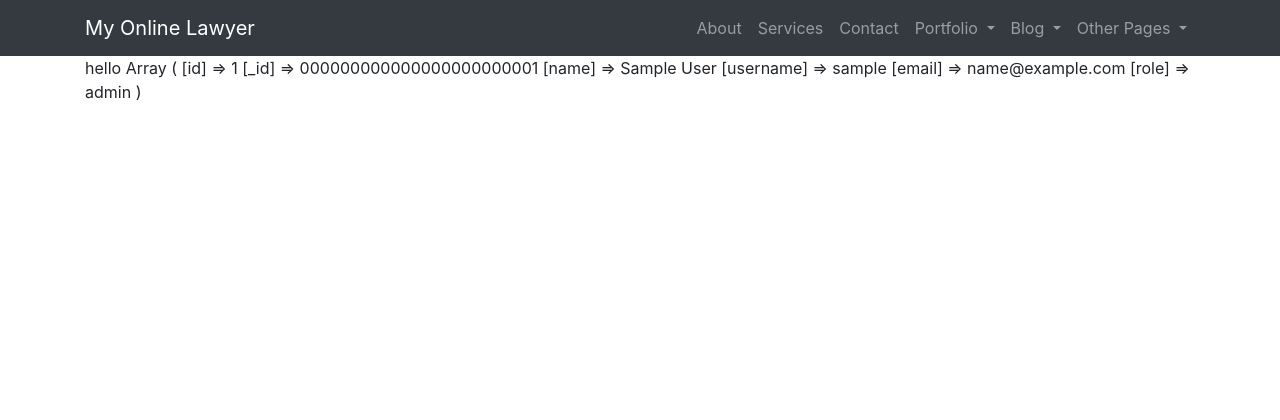
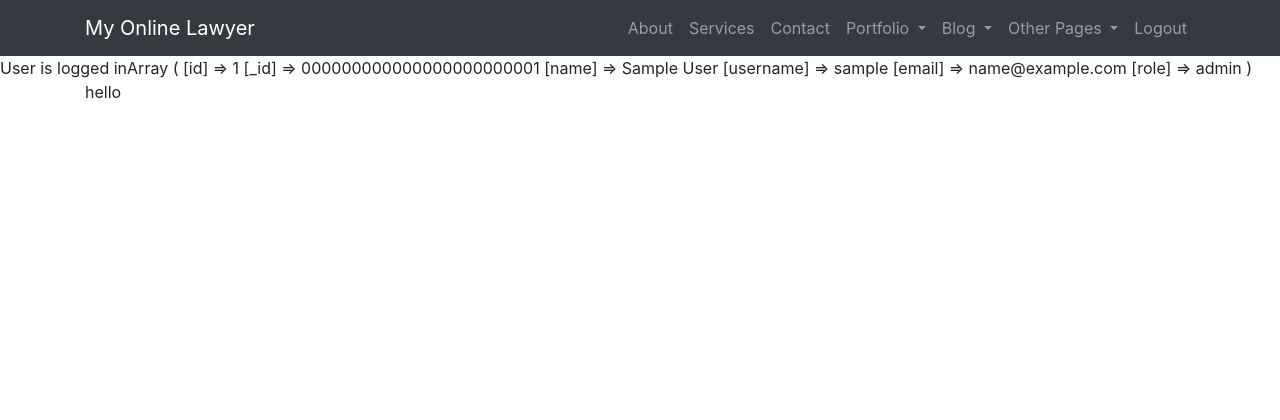
Before and after one commit to Jayraj25/MyOnlineLawyer, a PHP site: page /blank.php in a window 1280 px wide. Shown: the top 420 px of the page. Run offline with PHP 8.4, Linux system fonts and the light colour scheme; the visitor is signed in with stand-in values (Sample User, id 1).

Commit message:
login and logout

```diff
--- a/blank.php
+++ b/blank.php
@@ -2,14 +2,22 @@
 $title = "blank page";
 ?>
 <?php include "header.php" ?>
+<?php include "dbcon.php" ?>
+
+<?php
+    //Using Sessions
+if ($_SESSION['is_logged_in']) {
+    echo "User is logged in";
+    print_r($_SESSION['user_info']);
+} else {
+    echo "User is not logged in";
+}
+?>
+
 
 <div class="container">
     hello
-    <?php
-    //Using Sessions
-    session_start();
-    print_r($_SESSION['user_info']);
-    ?>
+
 </div>
 
 <?php include "footer.php" ?>
--- a/header.php
+++ b/header.php
@@ -1,4 +1,3 @@
-
 <html lang="en">
 
 <head>
@@ -8,15 +7,16 @@
   <meta name="description" content="">
   <meta name="author" content="">
 
-  <title><?php echo $title; ?></title>
+  <title>
+    <?php echo $title; ?>
+  </title>
 
   <!-- Bootstrap core CSS -->
   <link href="vendor/bootstrap/css/bootstrap.min.css" rel="stylesheet">
-
-  <!-- Custom styles for this template -->
+  <link rel="stylesheet" href="https://use.fontawesome.com/releases/v5.7.2/css/all.css" integrity="sha384-fnmOCqbTlWIlj8LyTjo7mOUStjsKC4pOpQbqyi7RrhN7udi9RwhKkMHpvLbHG9Sr" crossorigin="anonymous"><!-- Custom styles for this template -->
   <link href="css/modern-business.css" rel="stylesheet">
 
-    <script src="vendor/jquery/jquery.min.js"></script>
+  <script src="vendor/jquery/jquery.min.js"></script>
   <script src="vendor/bootstrap/js/bootstrap.bundle.min.js"></script>
 
 
@@ -80,6 +80,22 @@
               <a class="dropdown-item" href="pricing.html">Pricing Table</a>
             </div>
           </li>
+          <?php
+          session_start();
+          if (!isset($_SESSION['is_logged_in'])) {
+            $_SESSION['is_logged_in'] = false;
+          }
+          if ($_SESSION['is_logged_in']) {
+            echo "<li class='nav-item '>
+                <a class='nav-link' href='logout.php'><span class='fa fa-sign-out'></span>Logout</a>
+              </li>";
+          } else {
+            echo "<li class='nav-item '>
+            <a class='nav-link' href='login.php'><span class='fa fa-sign-in'></span>Login</a>
+          </li>";
+          }
+          ?>
+
         </ul>
       </div>
     </div>
--- a/login.php
+++ b/login.php
@@ -31,7 +31,6 @@ if (isset($_POST['submit'])) {
         } else {
             echo "You are Successfully logged in";
             //Saving the information in the sessions
-            session_start();
             $_SESSION['is_logged_in'] = true;
             $_SESSION['user_info'] = $row;
             $_SESSION['user_type'] = $row['type'];
```
Also changed, not shown: index.php (added, +21 -0 lines), logout.php (added, +7 -0 lines), functions.php (added), requirement.txt (added).
